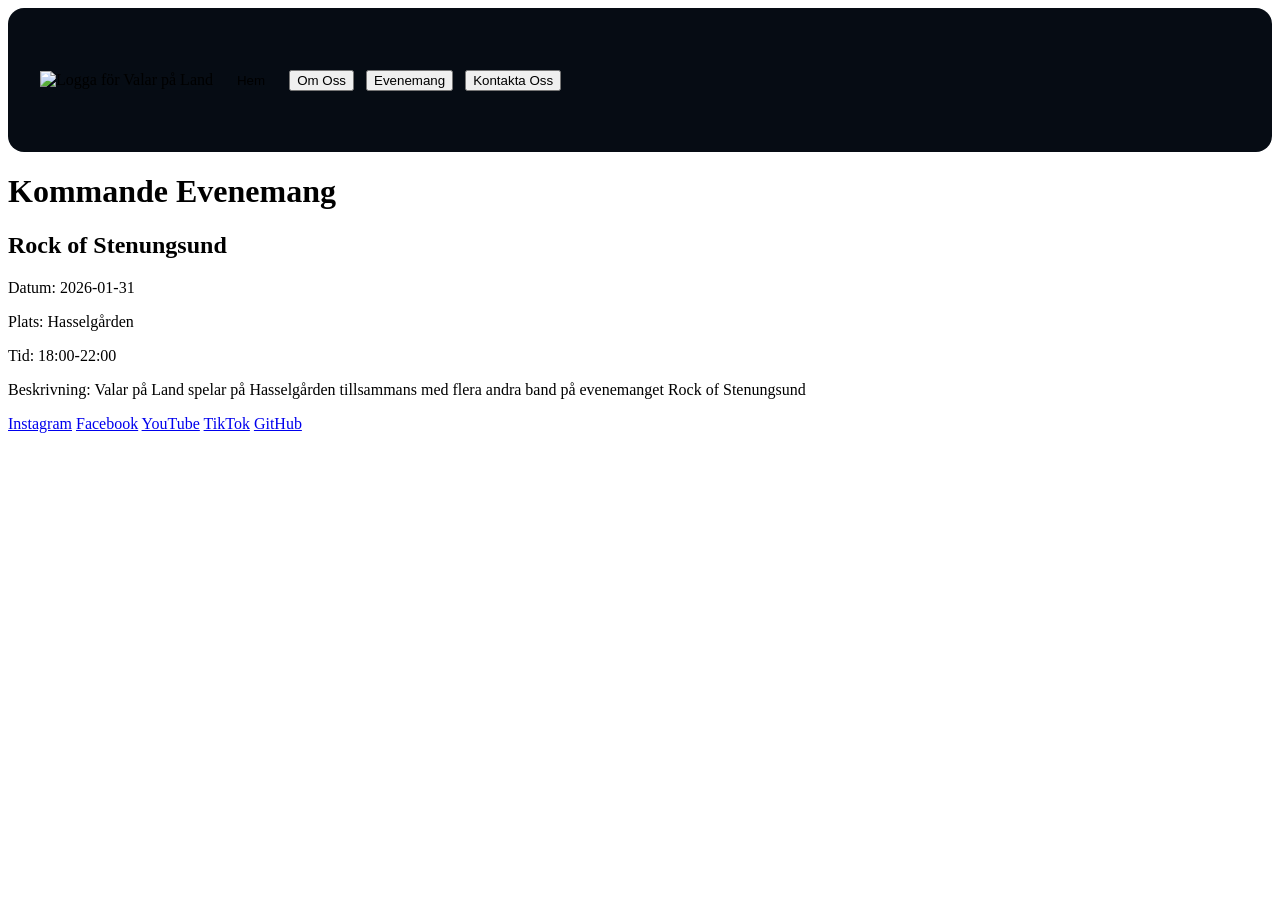
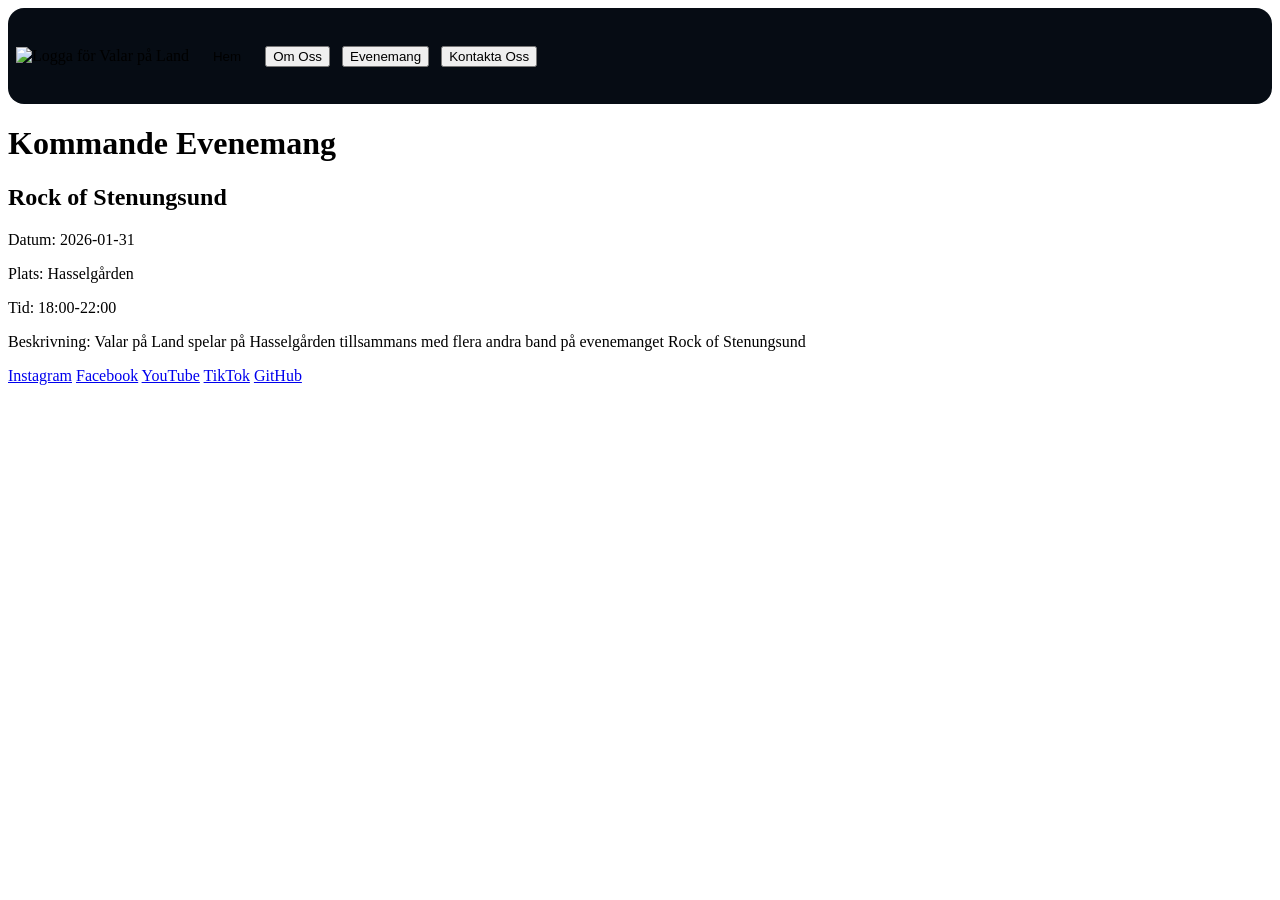

fix my past mistakes and make vpl_logo bigger

--- a/src/css/header.css
+++ b/src/css/header.css
@@ -1,7 +1,7 @@
 header {
     background-color: oklch(0.152 0.0203 253.73);
     border-radius: 1rem;
-    padding: 2rem;
+    padding: 0.5rem;
     min-height: 5rem;
     display: flex;
     align-items: center;
@@ -25,9 +25,10 @@ header button:active {
 }
 
 .vpl_logo {
-    height: 10rem;
+    height: 13rem;
     vertical-align: top;
     margin-right: 1rem;
+    margin-left: 1rem;
     max-width: 80vw;
 }
 
